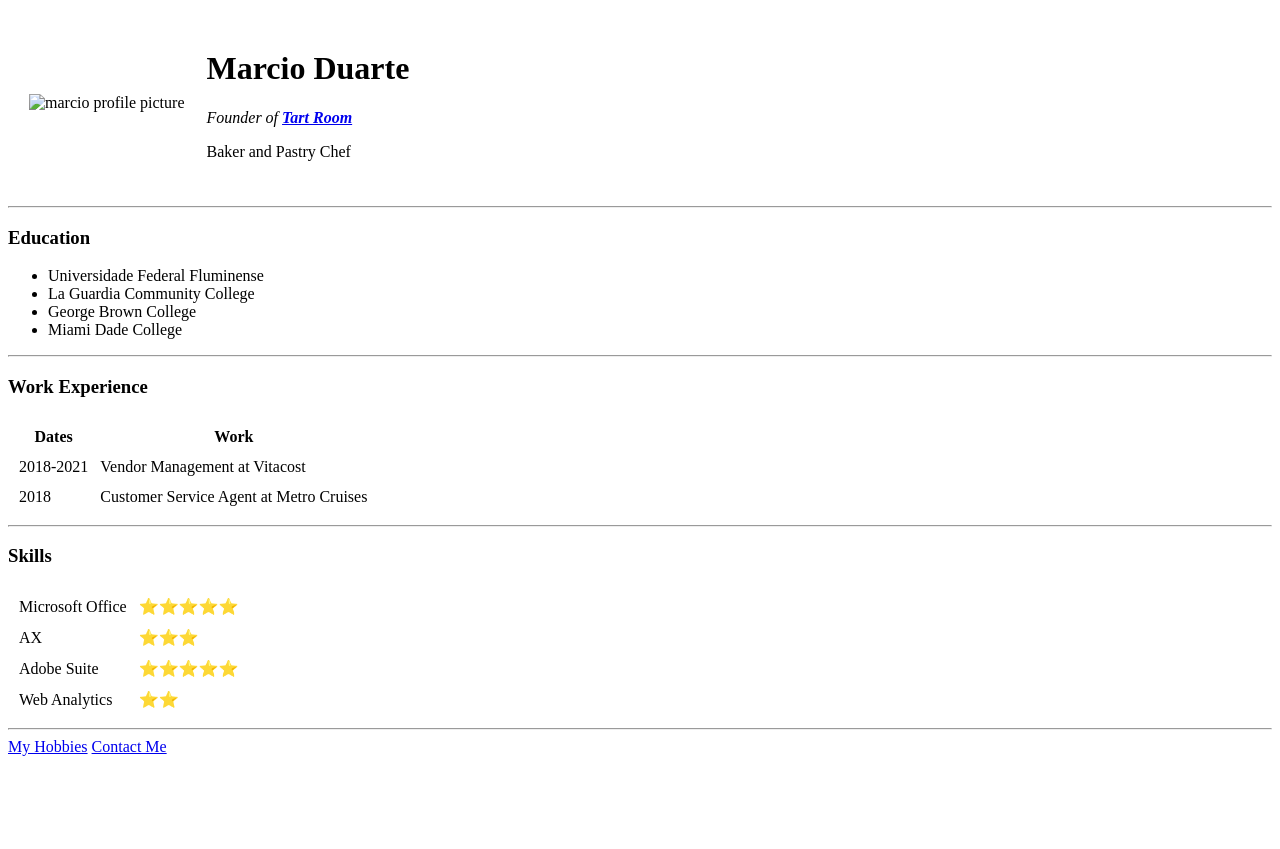
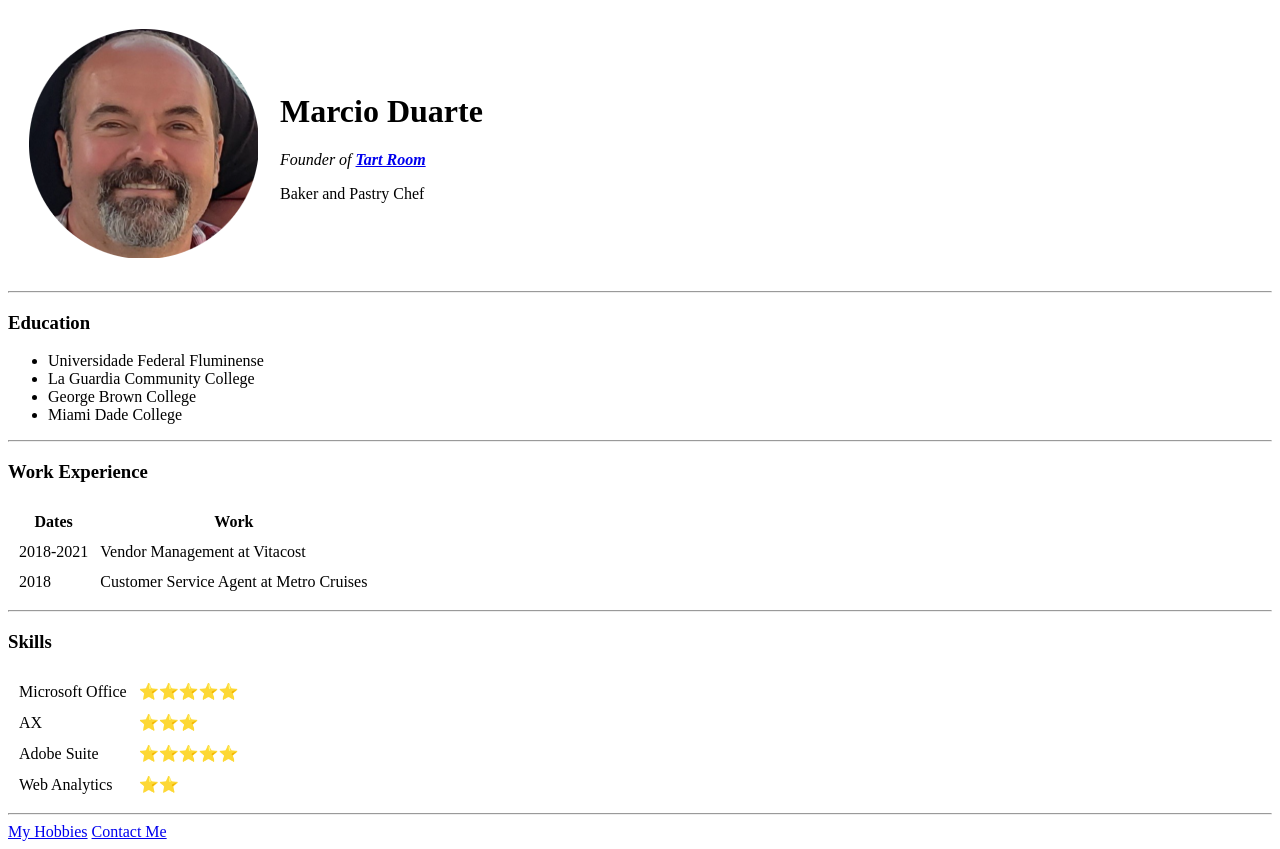
Before and after one commit to ramoic/cv, a plain HTML site: page index.html in a window 1280 px wide. Before the commit the page ends 800 px from the top, so only its background shows below. Drawn offline with Linux system fonts and the light colour scheme; the site is published under a folder, as on GitHub Pages, so addresses that start at the root find nothing.

Commit message:
Update index.html

```diff
--- a/index.html
+++ b/index.html
@@ -9,7 +9,7 @@
 <body>
   <table cellspacing="20">
     <tr>
-      <td><img src="/ramoicprofile.png" alt="marcio profile picture"></td>
+      <td><img src="cv/ramoicprofile.png" alt="marcio profile picture"></td>
       <td>
         <h1>Marcio Duarte</h1>
         <p><em>Founder of <strong><a href="https://www.tartroom.com/">Tart Room</a></strong></em></p>
```
